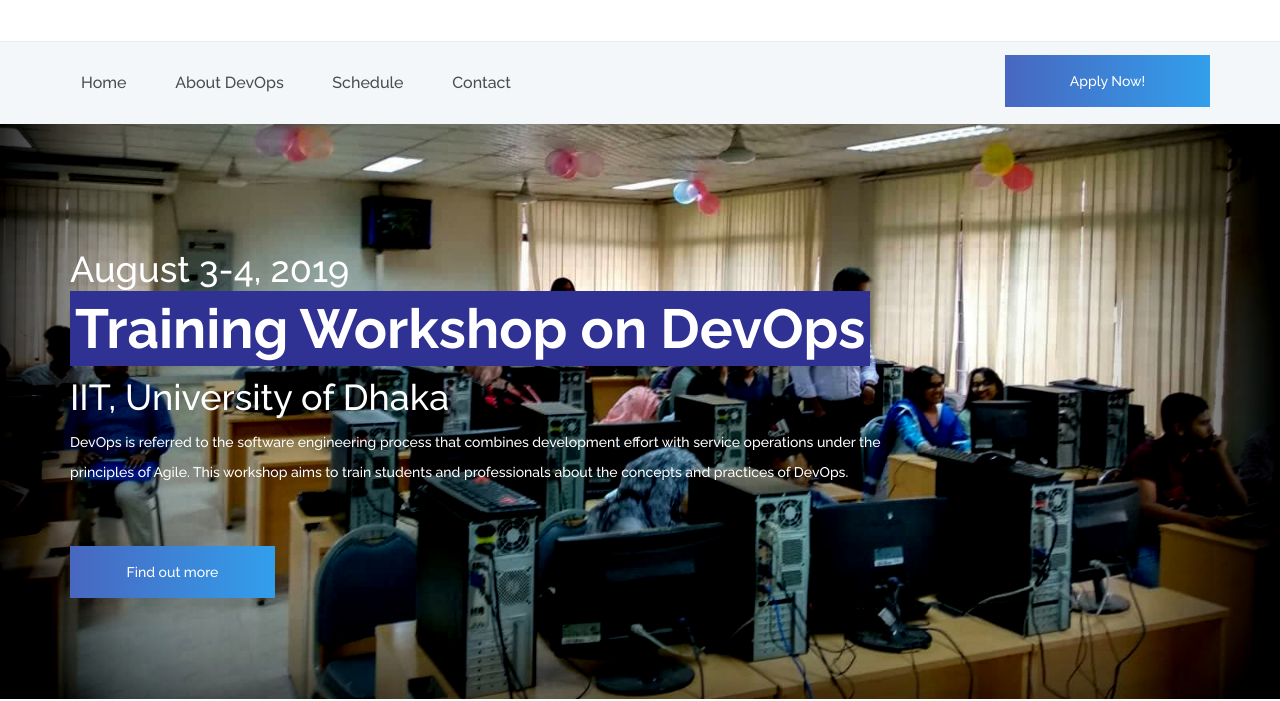
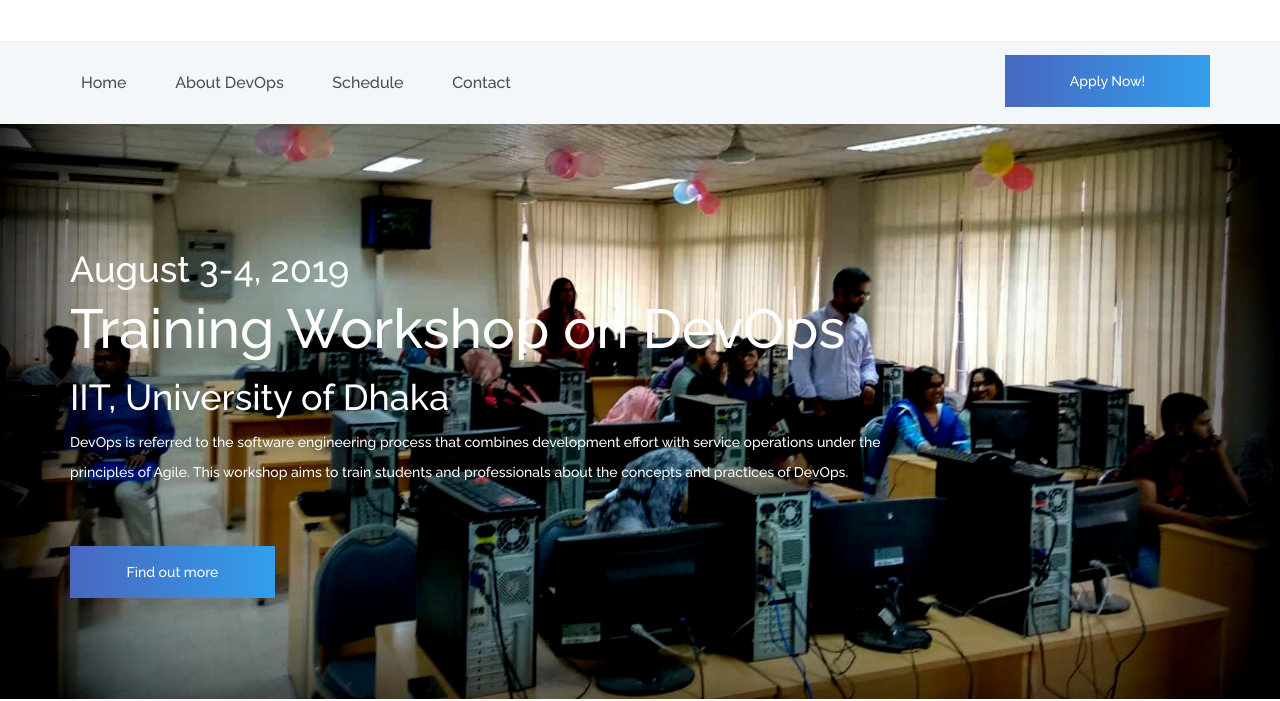
Before and after one commit to dsse-iit/DevOps-workshop, a plain HTML site: page index.html in a window 1280 px wide. Shown: the part 101-802 px from the top of the page. Drawn offline with Linux system fonts and the light colour scheme.

Commit message:
Update index.html

```diff
--- a/index.html
+++ b/index.html
@@ -146,9 +146,9 @@
 							<div class="home_content">
 								<div style="padding-bottom: 5px; padding-top: 20px" class="home_location">August 3-4,
 									2019</div>
-								<div class="home_title"><b style="background-color: #2F3293;padding: 5px">Training
+								<div class="home_title">Training
 										Workshop on
-										DevOps</b>
+										DevOps
 								</div>
 								<br />
 								<div class="home_location">IIT, University of Dhaka</div>
```
